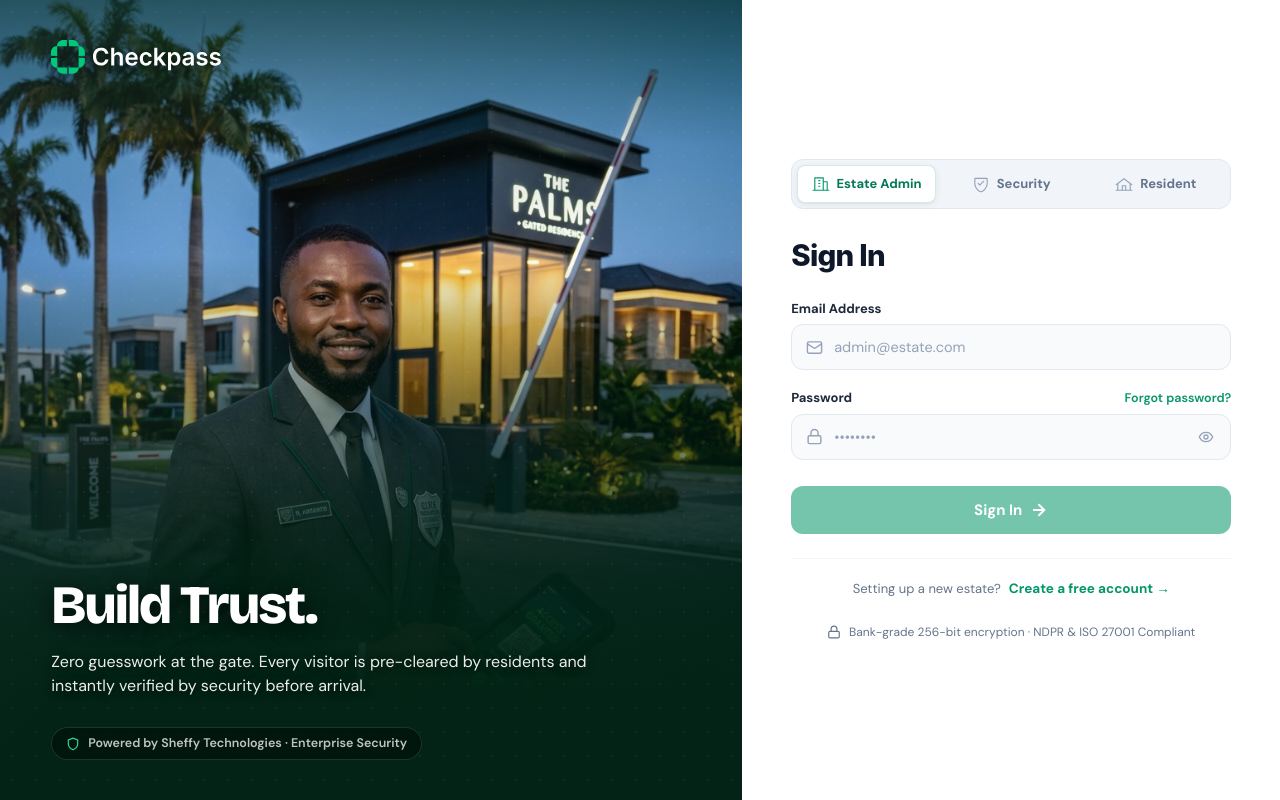
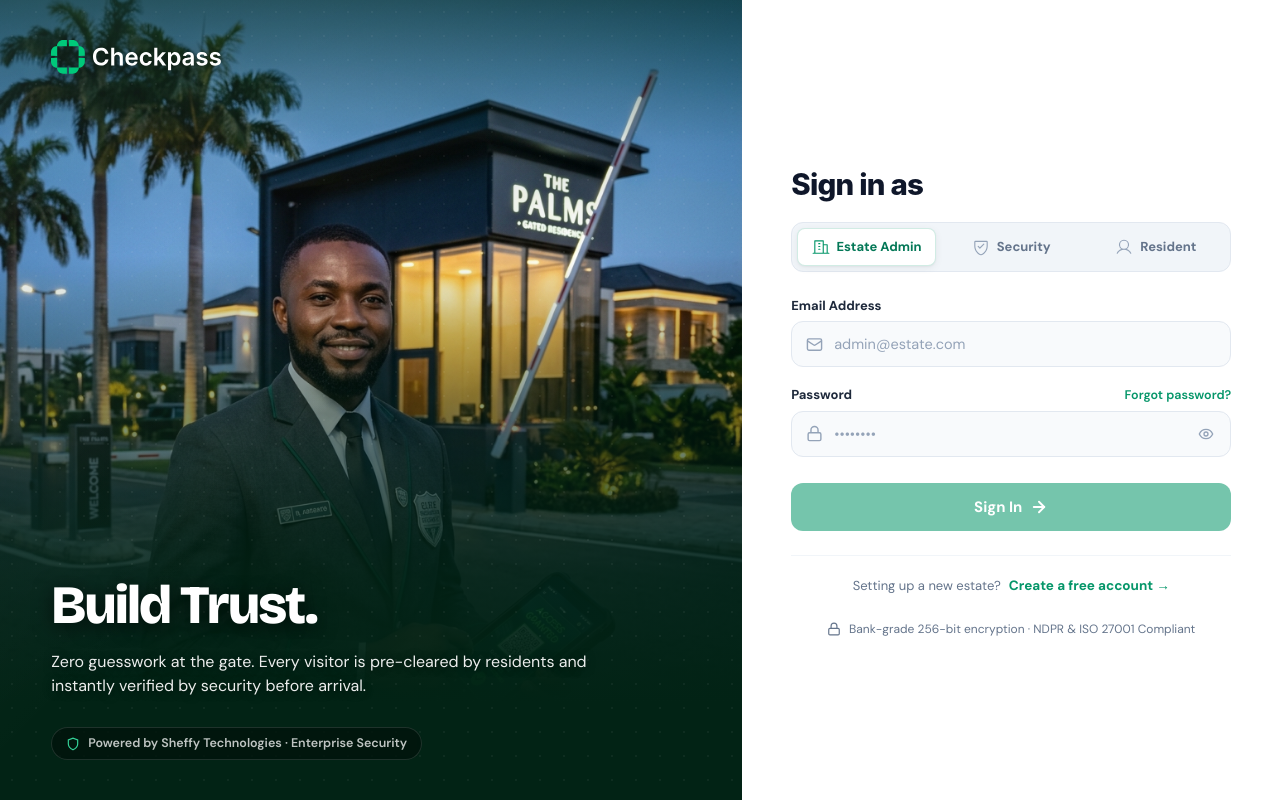
Before and after one commit to sheffytechnologies-a11y/GatePass, a Vue app in the folder checkpass-admin/: page /login in a window 1280 px wide. Built offline with nearby package versions, Linux system fonts and the light colour scheme; no server answers; a web font is replaced by a local one.

Commit message:
refactor(auth): position 'Sign in as' at top above role navigation bar and use Phosphor person icon for resident

```diff
--- a/checkpass-admin/src/views/LoginView.vue
+++ b/checkpass-admin/src/views/LoginView.vue
@@ -61,7 +61,17 @@
       <div class="form-interaction-section">
         <div class="form-inner-container">
 
-          <!-- Clean 3-Role Tabs: Icon by the side of the text, no subtext -->
+          <!-- ════════════════════════════════════════════════════════════════ -->
+          <!-- VIEW A: SIGN IN FORM                                             -->
+          <!-- ════════════════════════════════════════════════════════════════ -->
+          <div v-if="!showForgotView">
+
+            <!-- Top Header: "Sign in as" -->
+            <div class="form-header-group">
+              <h1 class="form-title">Sign in as</h1>
+            </div>
+
+            <!-- Followed by Role Navigation Bar with Person icon for Resident -->
             <div class="role-tabs-wrap">
               <div class="role-tabs-grid" role="tablist">
                 <!-- Admin Tab -->
@@ -96,7 +106,7 @@
                   <span class="role-name">Security</span>
                 </button>
 
-              <!-- Resident Tab -->
+                <!-- Resident Tab: Authentic Phosphor Person (User) Icon -->
                 <button
                   type="button"
                   class="role-tab"
@@ -105,23 +115,13 @@
                   role="tab"
                   :aria-selected="activeRole === 'resident'"
                 >
-                <!-- Phosphor HouseLine Icon -->
+                  <!-- Phosphor User (Person) Icon -->
                   <svg viewBox="0 0 256 256" width="18" height="18" fill="currentColor" class="tab-icon">
-                  <path d="M240,208H224V136l11.42,8.57a8,8,0,1,0,9.6-12.8l-112-84a8,8,0,0,0-9.6,0l-112,84a8,8,0,1,0,9.6,12.8L32,136v72H16a8,8,0,0,0,0,16H240a8,8,0,0,0,0-16ZM48,124,128,64l80,60V208H160V152a8,8,0,0,0-8-8H104a8,8,0,0,0-8,8v56H48Zm96,84H112V160h32Z"/>
+                    <path d="M230.92,212c-15.23-26.33-38.7-45.21-66.09-54.16a72,72,0,1,0-73.66,0C63.78,166.78,40.31,185.66,25.08,212a8,8,0,1,0,13.85,8c18.84-32.56,52.14-52,89.07-52s70.23,19.44,89.07,52a8,8,0,1,0,13.85-8ZM72,96a56,56,0,1,1,56,56A56.06,56.06,0,0,1,72,96Z"/>
                   </svg>
                   <span class="role-name">Resident</span>
                 </button>
               </div>
-          </div>
-
-          <!-- ════════════════════════════════════════════════════════════════ -->
-          <!-- VIEW A: SIGN IN FORM                                             -->
-          <!-- ════════════════════════════════════════════════════════════════ -->
-          <div v-if="!showForgotView">
-
-            <!-- Clean Header: Just 'Sign In' (No sub, no extra text) -->
-            <div class="form-header-group">
-              <h1 class="form-title">Sign In</h1>
             </div>
 
             <!-- Error Alert -->
@@ -911,7 +911,7 @@ async function handleLogin() {
 
 /* ── HEADER GROUP: JUST "Sign In" ── */
 .form-header-group {
-  margin-bottom: 22px;
+  margin-bottom: 16px;
 }
 
 .form-title {
```
Lines whose indentation alone changed are shown as unchanged.
